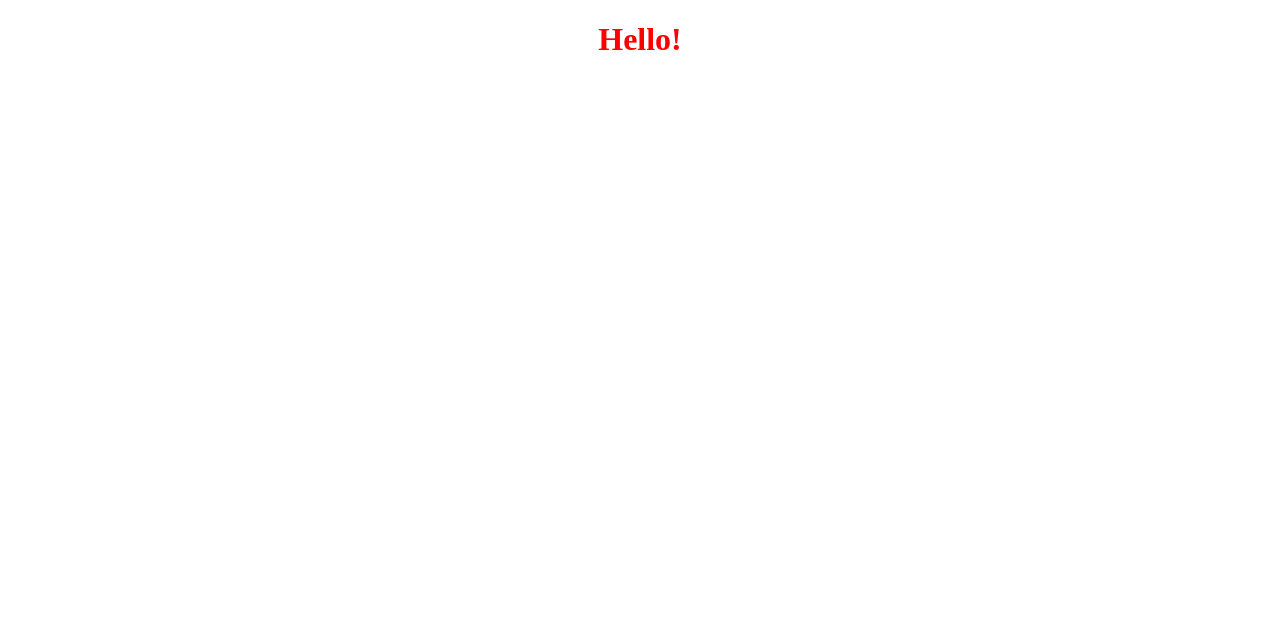
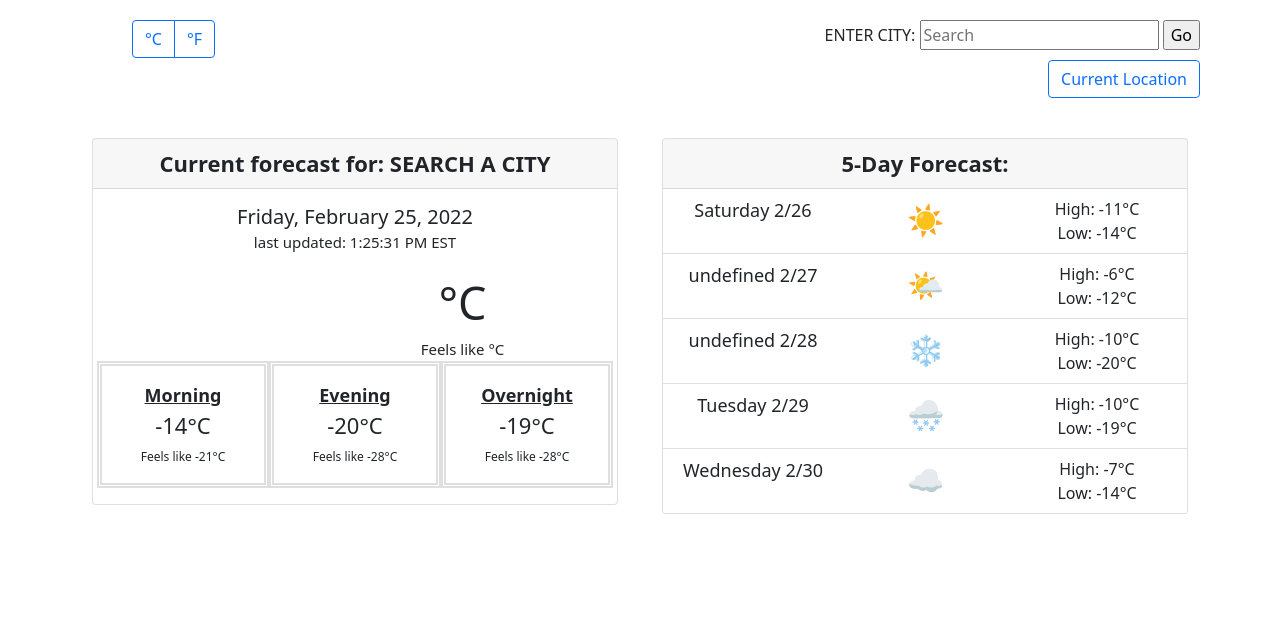
Before and after one commit to melissaiafrate/SheCodes-Work, a plain HTML site: page index.html in a window 1280 px wide. Drawn offline with nearby package versions, Linux system fonts and the light colour scheme.

Commit message:
Added existing Plus project from Code Sandbox

```diff
--- a/index.html
+++ b/index.html
@@ -1,18 +1,117 @@
 <!DOCTYPE html>
-<html lang="en">
+<html>
   <head>
+    <title>She Codes Plus</title>
     <meta charset="UTF-8" />
-    <meta http-equiv="X-UA-Compatible" content="IE=edge" />
-    <meta name="viewport" content="width=device-width, initial-scale=1.0" />
-    <title>Document</title>
+    <link href="src/styles.css" rel="stylesheet" type="text/css" />
+    <script src="https://unpkg.com/axios/dist/axios.min.js"></script>
+    <link
+      href="https://cdn.jsdelivr.net/npm/bootstrap@5.1.3/dist/css/bootstrap.min.css"
+      rel="stylesheet"
+      integrity="sha384-1BmE4kWBq78iYhFldvKuhfTAU6auU8tT94WrHftjDbrCEXSU1oBoqyl2QvZ6jIW3"
+      crossorigin="anonymous"
+    />
   </head>
-  <style>
-    h1 {
-      text-align: center;
-      color: red;
-    }
-  </style>
   <body>
-    <h1>Hello!</h1>
+    <div class="container">
+      <div class="enter-city">
+        <form id="city-search-form">
+          <label>Enter city:</label>
+          <input type="text" id="city-text-input" placeholder="Search"/>
+          <input type="submit" value="Go" />
+        </form>
+        <button type="button" class="btn btn-outline-primary" role="button" id="current-location-button">Current Location</a>
+      </div>
+
+      <div class="btn-group" role="group" aria-label="Temperature">
+        <a href="#" button type="button" class="btn btn-outline-primary" id="celsius-link">°C</a>
+        <a href="#" button type="button" class="btn btn-outline-primary" id="fahrenheit-link">°F</a>
+      </div>
+
+      <div class="row">
+        <div class="col-sm-6">
+          <div class="card">
+            <div class="card-header" id="current-forecast">Current forecast for: SEARCH A CITY</div>
+            <div class="card-body">
+              <h5 class="card-title">
+                <span id="today-date"></span>
+                <br />
+                <span class="last-updated" id="last-update-time"></span>
+              </h5>
+              <p class="card-text"></p>
+              <div class="row">
+                <div class="col-sm-5 weather-emoji" id="current-weather-icon"></div>
+                <div class="col-sm-7">
+                  <span class="weather-number" id="today-temp-number">°C</span>
+                  <br />
+                  <span class="feels-like" id="today-feels-like">Feels like °C</span>
+                </div>
+              </div>
+              <div class="row">
+                <div class="col-sm-4 today-temp">
+                    <div class="card-body">
+                      <span class="time-of-day">Morning</span><br />
+                      <span class="time-of-day-temp">-14°C</span><br />
+                      <span class="feels-like2">Feels like -21°C</span>
+                    </div>
+                </div>
+                <div class="col-sm-4 today-temp">
+                    <div class="card-body">
+                      <span class="time-of-day">Evening</span><br />
+                      <span class="time-of-day-temp">-20°C</span><br />
+                      <span class="feels-like2">Feels like -28°C</span>
+                    </div>
+                </div>
+                <div class="col-sm-4 today-temp">
+                    <div class="card-body">
+                      <span class="time-of-day">Overnight</span><br />
+                      <span class="time-of-day-temp">-19°C</span> <br />
+                      <span class="feels-like2">Feels like -28°C</span>
+                    </div>
+                </div>
+              </div>
+            </div>
+          </div>
+        </div>
+        <div class="col-sm-6">
+          <div class="card">
+            <div class="card-header">5-Day Forecast:</div>
+            <ul class="list-group list-group-flush">
+              <li class="list-group-item">
+                  <div class="row">
+                <div class="col-sm-4 forecast" id="tomorrow">Wednesday January 26</div>
+                <div class="col-sm-4 emojis">☀️</div>
+                <div class="col-sm-4">High: -11°C<br />Low: -14°C</div>
+              </li>
+              <li class="list-group-item">
+                  <div class="row">
+                <div class="col-sm-4 forecast" id="second-day">Thursday January 27</div>
+                <div class="col-sm-4 emojis">🌤</div>
+                <div class="col-sm-4">High: -6°C<br />Low: -12°C</div>
+                </li>
+              <li class="list-group-item">
+                  <div class="row">
+                <div class="col-sm-4 forecast" id="third-day">Friday January 28</div>
+                <div class="col-sm-4 emojis">❄️</div>
+                <div class="col-sm-4">High: -10°C<br />Low: -20°C</div>
+              </li>
+              <li class="list-group-item">
+                  <div class="row">
+                <div class="col-sm-4 forecast" id="fourth-day">Saturday January 29</div>
+                <div class="col-sm-4 emojis">🌨</div>
+                <div class="col-sm-4">High: -10°C<br />Low: -19°C</div>
+              </li>
+              <li class="list-group-item">
+                  <div class="row">
+                <div class="col-sm-4 forecast" id="fifth-day"">Sunday January 30</div>
+                <div class="col-sm-4 emojis">☁️</div>
+                <div class="col-sm-4">High: -7°C<br />Low: -14°C</div>
+              </li>
+            </ul>
+          </div>
+        </div>
+      </div>
+    </div>
+    <script src="src/index.js"></script>
   </body>
 </html>
--- /dev/null
+++ b/src/index.js
@@ -0,0 +1,174 @@
+let now = new Date();
+
+function formatDate(currentDate) {
+  let days = [
+    "Sunday",
+    "Monday",
+    "Tuesday",
+    "Wednesday",
+    "Thursday",
+    "Friday",
+    "Saturday",
+  ];
+  let months = [
+    "January",
+    "February",
+    "March",
+    "April",
+    "May",
+    "June",
+    "July",
+    "August",
+    "September",
+    "October",
+    "November",
+    "December",
+  ];
+  let day = days[currentDate.getDay()];
+  let month = months[currentDate.getMonth()];
+  let date = currentDate.getDate();
+  let year = currentDate.getFullYear();
+  let fullDate = `${day}, ${month} ${date}, ${year}`;
+  return fullDate;
+}
+let todayDate = document.querySelector("#today-date");
+todayDate.innerHTML = formatDate(now);
+
+function formatTime(currentTime) {
+  let hour = currentTime.getHours();
+  let minutes = currentTime.getMinutes();
+  let suffix = hour >= 12 ? "PM" : "AM";
+  let options = { timeZone: "EST", timeZoneName: "short" };
+  let timeZone = currentTime.toLocaleTimeString("en-US", options);
+  hour = hour % 12;
+  hour = hour ? hour : 12;
+  minutes = minutes < 10 ? "0" + minutes : minutes;
+  let fullTime = `last updated: ${timeZone}`;
+  return fullTime;
+}
+
+let updatedTime = document.querySelector("#last-update-time");
+updatedTime.innerHTML = formatTime(now);
+
+let days = [
+  "Sunday",
+  "Monday",
+  "Tuesday",
+  "Wednesday",
+  "Thursday",
+  "Friday",
+  "Saturday",
+];
+
+let day = days[now.getDay()];
+let month = now.getMonth();
+let date = now.getDate();
+
+let nextDay = document.querySelector("#tomorrow");
+nextDay.innerHTML = `${days[now.getDay() + 1]} ${now.getMonth() + 1}/${
+  now.getDate() + 1
+}`;
+
+let secondDay = document.querySelector("#second-day");
+secondDay.innerHTML = `${days[now.getDay() + 2]} ${now.getMonth() + 1}/${
+  now.getDate() + 2
+}`;
+
+let thirdDay = document.querySelector("#third-day");
+thirdDay.innerHTML = `${days[now.getDay() + 3]} ${now.getMonth() + 1}/${
+  now.getDate() + 3
+}`;
+
+let fourthDay = document.querySelector("#fourth-day");
+fourthDay.innerHTML = `${days[now.getDay() - 3]} ${now.getMonth() + 1}/${
+  now.getDate() + 4
+}`;
+
+let fifthDay = document.querySelector("#fifth-day");
+fifthDay.innerHTML = `${days[now.getDay() - 2]} ${now.getMonth() + 1}/${
+  now.getDate() + 5
+}`;
+
+function showTemperature(response) {
+  console.log(response);
+  let currentTemp = Math.round(response.data.main.temp);
+  let todayTempNumber = document.querySelector("#today-temp-number");
+  todayTempNumber.innerHTML = `${currentTemp}°C`;
+
+  let currentFeelsLike = Math.round(response.data.main.feels_like);
+  let todayFeelsLike = document.querySelector("#today-feels-like");
+  todayFeelsLike.innerHTML = `Feels like ${currentFeelsLike}°C`;
+}
+
+function showLocation(response) {
+  console.log(response.data.name);
+  let currentLocationName = response.data.name;
+  let forecastCity = document.querySelector("#current-forecast");
+  forecastCity.innerHTML = `Current forecast for: ${currentLocationName}`;
+}
+
+function showWeatherIcon(response) {
+  console.log(response.data.weather[0].main);
+  let currentWeatherIcon = response.data.weather[0].main;
+  let weatherIcon = document.querySelector("#current-weather-icon");
+  weatherIcon.innerHTML = `${currentWeatherIcon}`;
+}
+
+function search(event) {
+  event.preventDefault();
+  let cityInput = document.querySelector("#city-text-input");
+
+  let currentForecast = document.querySelector("#current-forecast");
+  if (cityInput.value) {
+    currentForecast.innerHTML = `Current forecast for: ${cityInput.value}`;
+  } else {
+    currentForecast.innerHTML = `No city selected`;
+    alert("Please choose a city");
+  }
+  let apiKey = "e4386934c81dcc4d977985af91d7aadd";
+  let city = cityInput.value;
+  let apiUrl = `https://api.openweathermap.org/data/2.5/weather?q=${city}&appid=${apiKey}&units=metric`;
+
+  axios.get(apiUrl).then(showTemperature);
+  axios.get(apiUrl).then(showWeatherIcon);
+}
+
+let form = document.querySelector("#city-search-form");
+form.addEventListener("submit", search);
+
+function showPosition(position) {
+  console.log(position);
+  let latitude = position.coords.latitude;
+  let longitude = position.coords.longitude;
+  let unit = "metric";
+  let apiKey = "e4386934c81dcc4d977985af91d7aadd";
+  let apiUrl = `https://api.openweathermap.org/data/2.5/weather?lat=${latitude}&lon=${longitude}&appid=${apiKey}&units=${unit}`;
+
+  axios.get(apiUrl).then(showTemperature);
+  axios.get(apiUrl).then(showLocation);
+  axios.get(apiUrl).then(showWeatherIcon);
+}
+
+function showCurrentPosition() {
+  navigator.geolocation.getCurrentPosition(showPosition);
+}
+let currentLocationButton = document.querySelector("#current-location-button");
+currentLocationButton.addEventListener("click", showCurrentPosition);
+
+function fahrTemp(event) {
+  event.preventDefault();
+  let changeTemp = document.querySelector("#today-temp-number");
+  changeTemp.innerHTML = "17°F";
+}
+
+let fahrenheit = document.querySelector("#fahrenheit-link");
+fahrenheit.addEventListener("click", fahrTemp);
+
+function celsiusTemp(event) {
+  event.preventDefault();
+  let changeTemp = document.querySelector("#today-temp-number");
+  changeTemp.innerHTML = "-10°C";
+}
+
+let celsius = document.querySelector("#celsius-link");
+celsius.addEventListener("click", celsiusTemp);
--- /dev/null
+++ b/src/styles.css
@@ -0,0 +1,65 @@
+.btn-group {
+  position: fixed;
+  top: 20px;
+  left: 50px;
+}
+.card {
+  margin: 100px 10px;
+  text-align: center;
+}
+.card-header {
+  font-weight: bold;
+  font-size: 22px;
+}
+.card-text {
+  text-align: center;
+}
+.emojis {
+  font-size: 30px;
+}
+.enter-city {
+  position: fixed;
+  top: 20px;
+  right: 80px;
+  text-transform: uppercase;
+}
+.feels-like,
+.last-updated {
+  font-size: 15px;
+}
+.feels-like2 {
+  font-size: 12px;
+}
+.forecast {
+  font-size: 18px;
+}
+.list-group-item {
+  padding: 10px;
+}
+.time-of-day {
+  font-weight: bold;
+  font-size: 18px;
+  text-decoration: underline;
+}
+.time-of-day-temp {
+  font-size: 22px;
+}
+.today-temp {
+  font-size: 17px;
+  border: thick double #dfdfdf;
+  padding: 0;
+}
+.weather-emoji {
+  font-size: 70px;
+}
+.weather-number {
+  font-size: 45px;
+}
+#current-location-button {
+  position: fixed;
+  top: 60px;
+  right: 80px;
+}
+#current-weather-icon {
+  font-size: 45px;
+}
```
